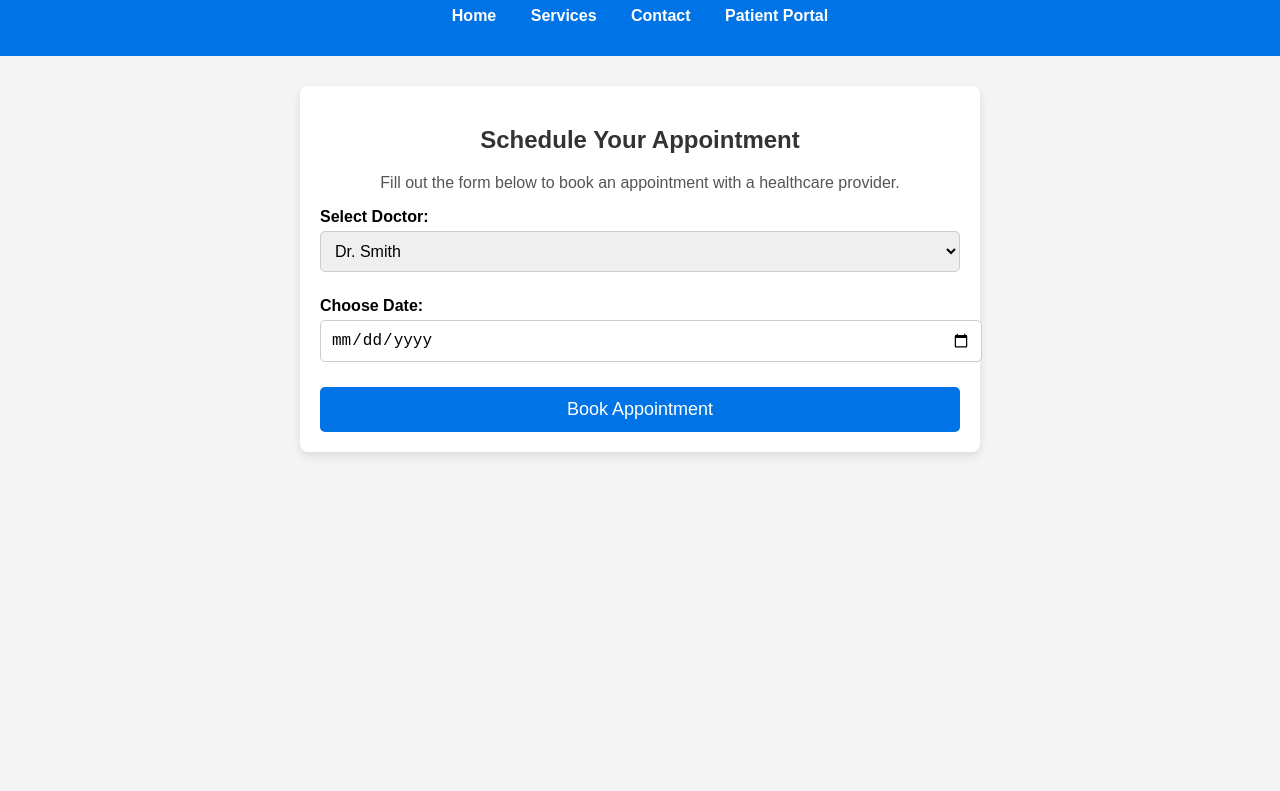
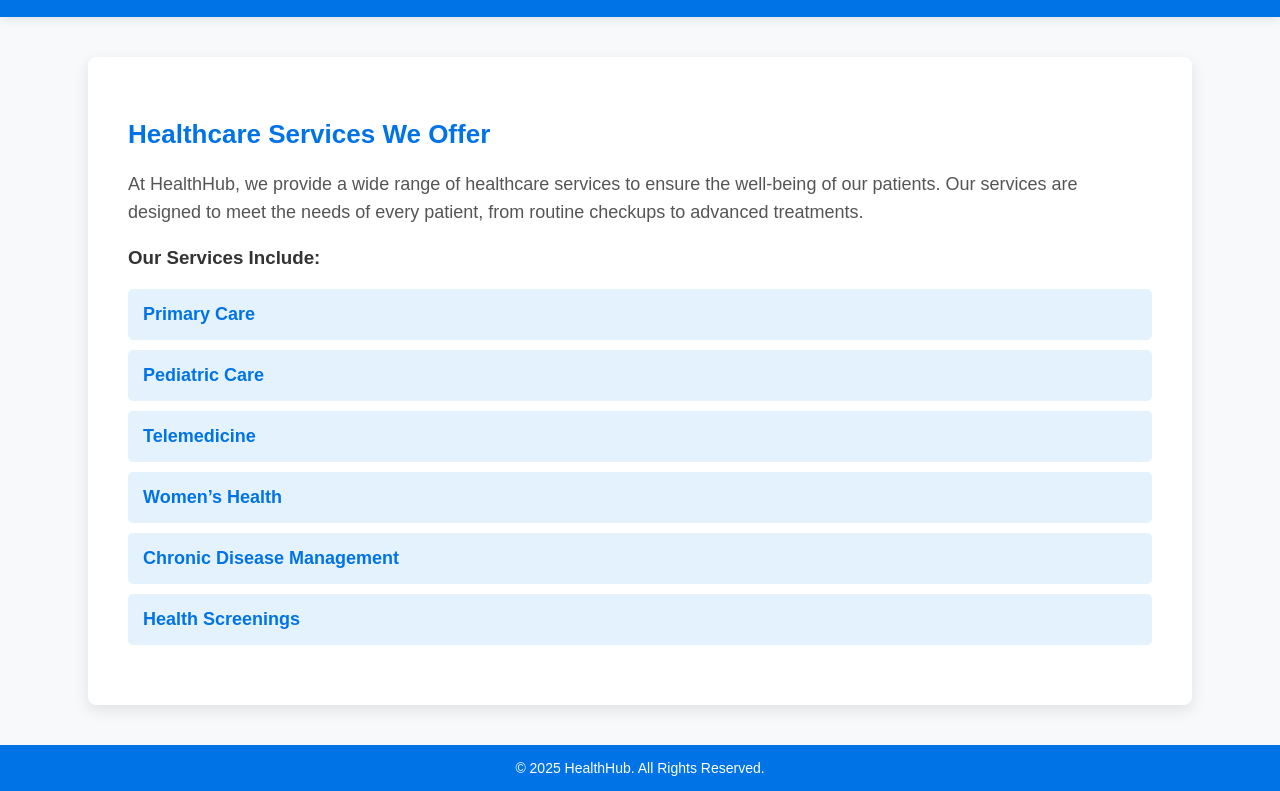
Before and after one commit to kojotech8/kojotech8github.io, a plain HTML site: page appointment.html in a window 1280 px wide. Shown: the part 88-879 px from the top of the page. Before the commit the page ends 800 px from the top, so only its background shows below. Drawn offline with Linux system fonts and the light colour scheme.

Commit message:
Update appointment.html

```diff
--- a/appointment.html
+++ b/appointment.html
@@ -3,153 +3,194 @@
 <head>
     <meta charset="UTF-8">
     <meta name="viewport" content="width=device-width, initial-scale=1.0">
-    <title>Book an Appointment</title>
-    <link rel="stylesheet" href="styles.css">
+    <title>Our Services</title>
+    <style>
+        /* General Styles */
+        body {
+            font-family: 'Arial', sans-serif;
+            margin: 0;
+            padding: 0;
+            background-color: #f8f9fa;
+            color: #333;
+        }
+
+        /* Header */
+        header {
+            background: #0073e6;
+            color: white;
+            text-align: center;
+            padding: 20px 0;
+            box-shadow: 0 2px 10px rgba(0, 0, 0, 0.1);
+        }
+
+        header h1 {
+            margin: 0;
+            font-size: 28px;
+        }
+
+        nav ul {
+            list-style: none;
+            padding: 0;
+            margin: 15px 0 0 0;
+            text-align: center;
+        }
+
+        nav ul li {
+            display: inline-block;
+            margin: 0 20px;
+        }
+
+        nav ul li a {
+            color: white;
+            text-decoration: none;
+            font-size: 16px;
+            font-weight: bold;
+            transition: color 0.3s ease;
+        }
+
+        nav ul li a:hover {
+            color: #d4e9ff;
+        }
+
+        /* Services Section */
+        .services {
+            width: 80%;
+            margin: 40px auto;
+            background: white;
+            padding: 40px;
+            border-radius: 8px;
+            box-shadow: 0px 5px 15px rgba(0, 0, 0, 0.1);
+        }
+
+        .services h2 {
+            color: #0073e6;
+            font-size: 26px;
+            margin-bottom: 20px;
+        }
+
+        .services p {
+            font-size: 18px;
+            line-height: 1.6;
+            color: #555;
+            margin-bottom: 20px;
+        }
+
+        .services ul {
+            list-style: none;
+            padding: 0;
+            margin: 20px 0;
+        }
+
+        .services ul li {
+            font-size: 18px;
+            background: #e3f2fd;
+            padding: 15px;
+            margin: 10px 0;
+            border-radius: 5px;
+            display: flex;
+            align-items: center;
+            justify-content: space-between;
+        }
+
+        .services ul li span {
+            font-weight: bold;
+            color: #0073e6;
+        }
+
+        .services ul li i {
+            font-size: 20px;
+            color: #0073e6;
+            margin-left: 10px;
+        }
+
+        /* Footer */
+        footer {
+            background: #0073e6;
+            color: white;
+            text-align: center;
+            padding: 15px 0;
+            margin-top: 40px;
+        }
+
+        footer p {
+            margin: 0;
+            font-size: 14px;
+        }
+
+        /* Responsive Design */
+        @media (max-width: 768px) {
+            nav ul {
+                padding: 0;
+            }
+
+            nav ul li {
+                display: block;
+                margin: 10px 0;
+            }
+
+            .services {
+                width: 95%;
+                padding: 20px;
+            }
+
+            .services ul li {
+                flex-direction: column;
+                text-align: center;
+                padding: 10px;
+            }
+        }
+    </style>
 </head>
 <body>
+
     <header>
-        <h1>Book an Appointment</h1>
+        <h1>Our Services</h1>
         <nav>
             <ul>
                 <li><a href="index.html">Home</a></li>
-                <li><a href="services.html">Services</a></li>
+                <li><a href="about.html">About Us</a></li>
                 <li><a href="contact.html">Contact</a></li>
                 <li><a href="patient-portal.html">Patient Portal</a></li>
             </ul>
         </nav>
     </header>
 
-    <section class="appointment-form">
-        <h2>Schedule Your Appointment</h2>
-        <p>Fill out the form below to book an appointment with a healthcare provider.</p>
+    <section class="services">
+        <h2>Healthcare Services We Offer</h2>
+        <p>At HealthHub, we provide a wide range of healthcare services to ensure the well-being of our patients. Our services are designed to meet the needs of every patient, from routine checkups to advanced treatments.</p>
 
-        <form action="appointment.php" method="POST">
-            <input type="hidden" name="patient_id" value="1">
+        <h3>Our Services Include:</h3>
+        <ul>
+            <li>
+                <span>Primary Care</span>
+                <i class="fas fa-stethoscope"></i>
+            </li>
+            <li>
+                <span>Pediatric Care</span>
+                <i class="fas fa-child"></i>
+            </li>
+            <li>
+                <span>Telemedicine</span>
+                <i class="fas fa-video"></i>
+            </li>
+            <li>
+                <span>Women’s Health</span>
+                <i class="fas fa-female"></i>
+            </li>
+            <li>
+                <span>Chronic Disease Management</span>
+                <i class="fas fa-heartbeat"></i>
+            </li>
+            <li>
+                <span>Health Screenings</span>
+                <i class="fas fa-clipboard-list"></i>
+            </li>
+        </ul>
+    </section>
 
-            <label for="doctor_name">Select Doctor:</label>
-            <select name="doctor_name" required>
-                <option value="Dr. Smith">Dr. Smith</option>
-                <option value="Dr. Johnson">Dr. Johnson</option>
-            </select>
+    <footer>
+        <p>&copy; 2025 HealthHub. All Rights Reserved.</p>
+    </footer>
 
-            <label for="appointment_date">Choose Date:</label>
-            <input type="date" name="appointment_date" required>
-
-            <button type="submit" class="btn">Book Appointment</button>
-        </form>
-    </section>
 </body>
 </html>
-
-<style>
-
-
-/* General Styles */
-body {
-    font-family: Arial, sans-serif;
-    margin: 0;
-    padding: 0;
-    background-color: #f4f4f4;
-    text-align: center;
-}
-
-header {
-    background: #0073e6;
-    color: white;
-    padding: 15px 0;
-}
-
-nav ul {
-    list-style: none;
-    padding: 0;
-}
-
-nav ul li {
-    display: inline;
-    margin: 0 15px;
-}
-
-nav ul li a {
-    color: white;
-    text-decoration: none;
-    font-weight: bold;
-}
-
-/* Appointment Form Styling */
-.appointment-form {
-    width: 50%;
-    margin: 30px auto;
-    background: white;
-    padding: 20px;
-    border-radius: 8px;
-    box-shadow: 0px 4px 10px rgba(0, 0, 0, 0.1);
-    text-align: left;
-}
-
-.appointment-form h2 {
-    text-align: center;
-    color: #333;
-}
-
-.appointment-form p {
-    text-align: center;
-    color: #555;
-}
-
-.appointment-form label {
-    font-weight: bold;
-    display: block;
-    margin: 10px 0 5px;
-}
-
-.appointment-form select,
-.appointment-form input[type="date"] {
-    width: 100%;
-    padding: 10px;
-    margin-bottom: 15px;
-    border: 1px solid #ccc;
-    border-radius: 5px;
-    font-size: 16px;
-}
-
-.btn {
-    display: block;
-    width: 100%;
-    background: #0073e6;
-    color: white;
-    padding: 12px;
-    font-size: 18px;
-    text-align: center;
-    border: none;
-    border-radius: 5px;
-    cursor: pointer;
-    margin-top: 10px;
-}
-
-.btn:hover {
-    background: #005bb5;
-}
-
-
-
-
-
-
-
-
-
-
-
-
-
-
-
-
-
-
-
-
-
-
-
-</style>
```
